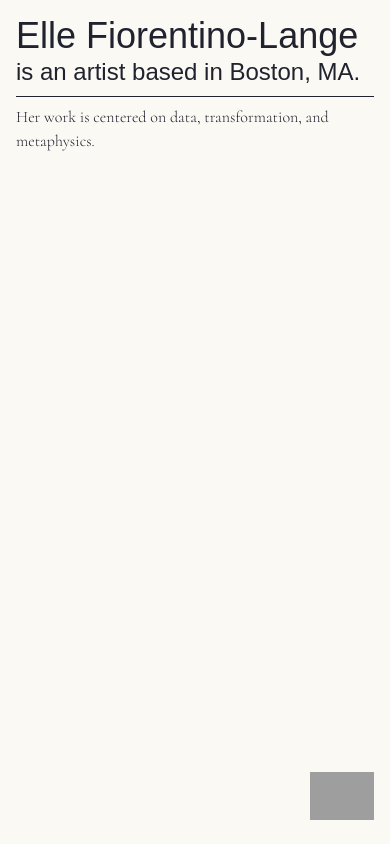
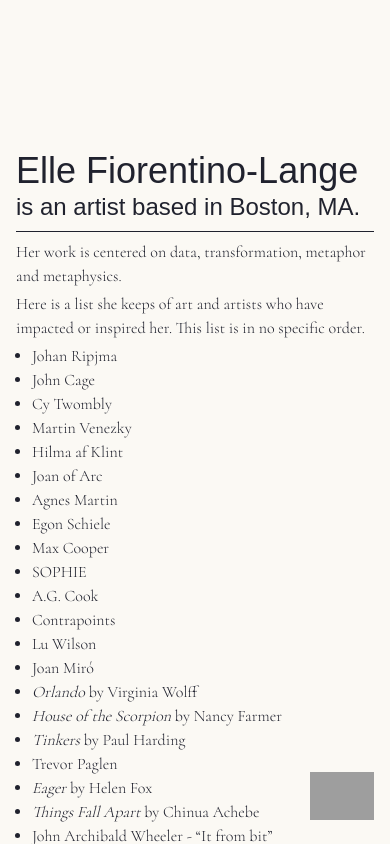
Before and after one commit to ElleFioLange/art-ellelm, a Next.js app: page /about in a window 390 px wide. Built offline with nearby package versions, Linux system fonts and the light colour scheme; grey boxes are pictures that could not be loaded; a web font is replaced by a local one.

Commit message:
add influences to about

```diff
--- a/app/about/page.tsx
+++ b/app/about/page.tsx
@@ -1,11 +1,108 @@
 export default function About() {
   return (
-    <main className="h-full w-full flex sm:items-center justify-center p-4">
-      <section className="max-w-xl max-h-min">
+    <main className="h-full w-full overflow-auto flex justify-center p-4">
+      <section className="max-w-xl sm:mt-[32dvh] sm:mb-[16dvh] max-sm:mt-[16dvh] max-sm:mb-[8dvh] h-min [&>p]:mb-1">
         <h1 className="max-sm:text-4xl">Elle Fiorentino-Lange</h1>
-        <h2 className="">is an artist based in Boston, MA.</h2>
+        <h2>is an artist based in Boston, MA.</h2>
         <div className="w-full h-px bg-fg my-2" />
-        <p>Her work is centered on data, transformation, and metaphysics.</p>
+        <p>
+          Her work is centered on data, transformation, metaphor and
+          metaphysics.
+        </p>
+        <p>
+          Here is a list she keeps of art and artists who have impacted or
+          inspired her. This list is in no specific order.
+        </p>
+        <ul className="font-cormorant list-disc ml-4">
+          <li>Johan Ripjma</li>
+          <li>John Cage</li>
+          <li>Cy Twombly </li>
+          <li>Martin Venezky</li>
+          <li>Hilma af Klint </li>
+          <li>Joan of Arc</li>
+          <li>Agnes Martin </li>
+          <li>Egon Schiele</li>
+          <li>Max Cooper</li>
+          <li>SOPHIE</li>
+          <li>A.G. Cook</li>
+          <li>Contrapoints</li>
+          <li>Lu Wilson </li>
+          <li>Joan Miró </li>
+          <li>
+            <i>Orlando</i> by Virginia Wolff
+          </li>
+          <li>
+            <i>House of the Scorpion</i> by Nancy Farmer
+          </li>
+          <li>
+            <i>Tinkers</i> by Paul Harding
+          </li>
+          <li>Trevor Paglen</li>
+          <li>
+            <i>Eager</i> by Helen Fox{" "}
+          </li>
+          <li>
+            <i>Things Fall Apart</i> by Chinua Achebe
+          </li>
+          <li>John Archibald Wheeler - “It from bit”</li>
+          <li>
+            <i>Detransition Baby</i> by Torrey Peters
+          </li>
+          <li>Iris van Herpen</li>
+          <li>Olafur Eliasson</li>
+          <li>James Turrell</li>
+          <li>Reuben Margolin</li>
+          <li>Jamie Nares</li>
+          <li>Rubeen Salem</li>
+          <li>Miranda July</li>
+          <li>Francis Alys</li>
+          <li>Wangechi Mutu</li>
+          <li>Kate Darling</li>
+          <li>Kosei Komatsu</li>
+          <li>William Darrell</li>
+          <li>
+            <i>Conversation</i> by Max Krieger
+          </li>
+          <li>Cannupa Hanska Luger</li>
+          <li>Benjamin Betts</li>
+          <li>
+            <i>Doppelgängers</i> by Naomi Klein
+          </li>
+          <li>Irene Shawinsky</li>
+          <li>Jordan Wolfson</li>
+          <li>
+            <i>Reality Has No Fundamental Level</i> by Ross Cameron
+          </li>
+          <li>Angiola Gatti</li>
+          <li>Joshua Serafin</li>
+          <li>
+            <i>CCRU</i>
+          </li>
+          <li>Felix Gonzalez-Torres</li>
+          <li>Annea Lockwood</li>
+          <li>Jenny Holzer</li>
+          <li>Ivana Bašić</li>
+          <li>Laurie Anderson</li>
+          <li>Joshua Citarella</li>
+          <li>Emily Dickinson</li>
+          <li>Joscha Bach</li>
+          <li>Vera Molnar</li>
+          <li>Dexter Callender III</li>
+          <li>Dave Brubeck</li>
+          <li>Vegyn</li>
+          <li>Yoko Ono</li>
+          <li>Do Not Research</li>
+          <li>Alexey Firstov</li>
+          <li>Rebecca from Soft White Underbelly</li>
+          <li>Frank Lloyd Wright</li>
+          <li>Do Ho Suh</li>
+          <li>Tau Lewis</li>
+          <li>Ethel Cain </li>
+          <li>Pina Bausch</li>
+          <li>Andrea Fraser</li>
+          <li>Daniel Keller</li>
+          <li>Robert Rauschenberg</li>
+        </ul>
       </section>
     </main>
   );
```
